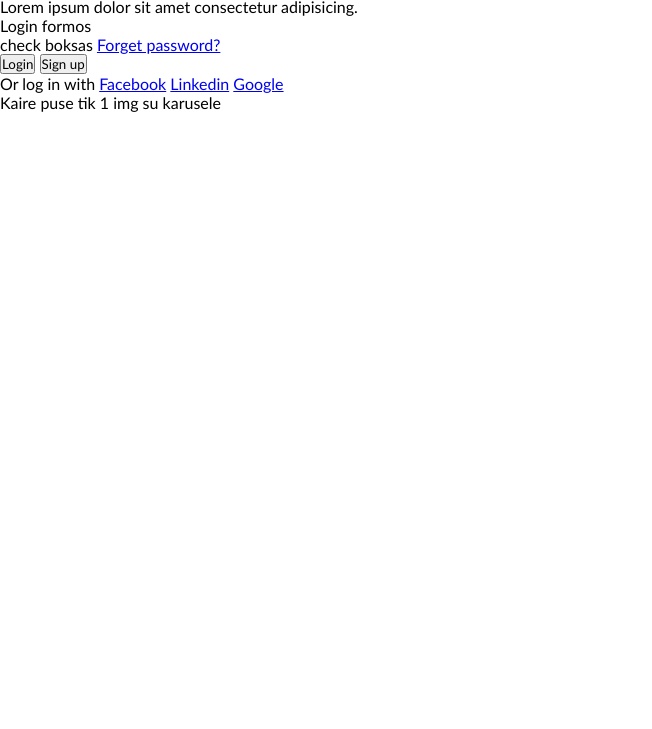
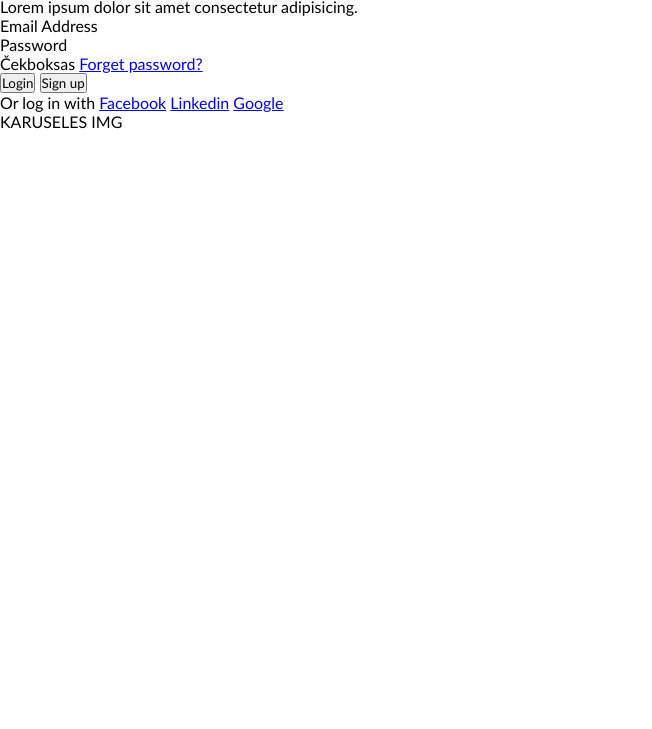
Before and after one commit to LinaNavardauskiene/5-front-end-testas, a plain HTML site: page index.html in a window 1280 px wide. Shown: the part 71-800 px from the top of the page, without its empty margins (0-652 px from the left). Drawn offline with Linux system fonts and the light colour scheme.

Commit message:
Detailed strukture

```diff
--- a/index.html
+++ b/index.html
@@ -12,33 +12,36 @@
 </head>
 
 <body>
-    <Main>
-        <div>
+    <main class="pagrindinis-langas">
+        <div class="kaire-puse">
             <h1>Fcuksense</h1>
             <h2>Lorem ipsum dolor sit amet, consectetur adipisicing elit.</h2>
             <p>Lorem ipsum dolor sit amet consectetur adipisicing.</p>
-            <div>
-                Login formos
+            <div class="forma">
+                <form action="#">Email Address</form>
             </div>
-            <div>
-                check boksas
+            <div class="forma">
+                <form action="#">Password</form>
+            </div>
+            <div class="cekboksas">
+                Čekboksas
                 <a href="#">Forget password?</a>
             </div>
-            <div>
+            <div class="mygtukai">
                 <button>Login</button>
                 <button>Sign up</button>
             </div>
-            <nav>
+            <nav class="linkas">
                 <span>Or log in with</span>
                 <a href="#">Facebook</a>
                 <a href="#">Linkedin</a>
                 <a href="#">Google</a>
             </nav>
         </div>
-        <div>
-            Kaire puse tik 1 img su karusele
+        <div class="desine-puse">
+            KARUSELES IMG
         </div>
-    </Main>
+    </main>
 
 </body>
 
```
